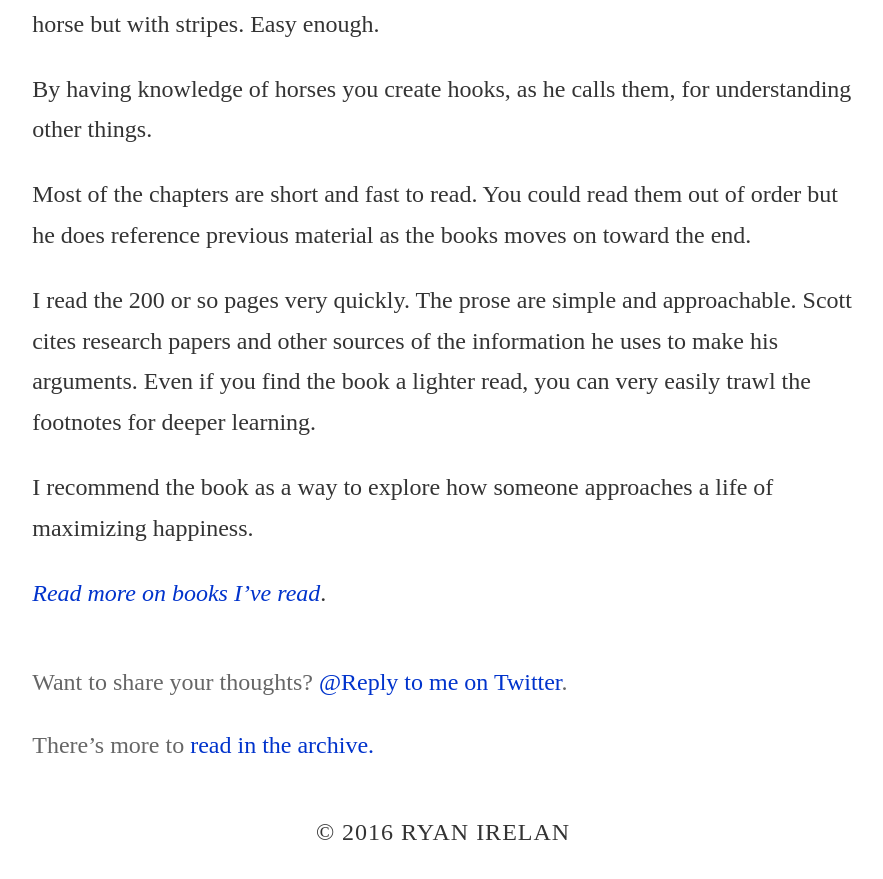
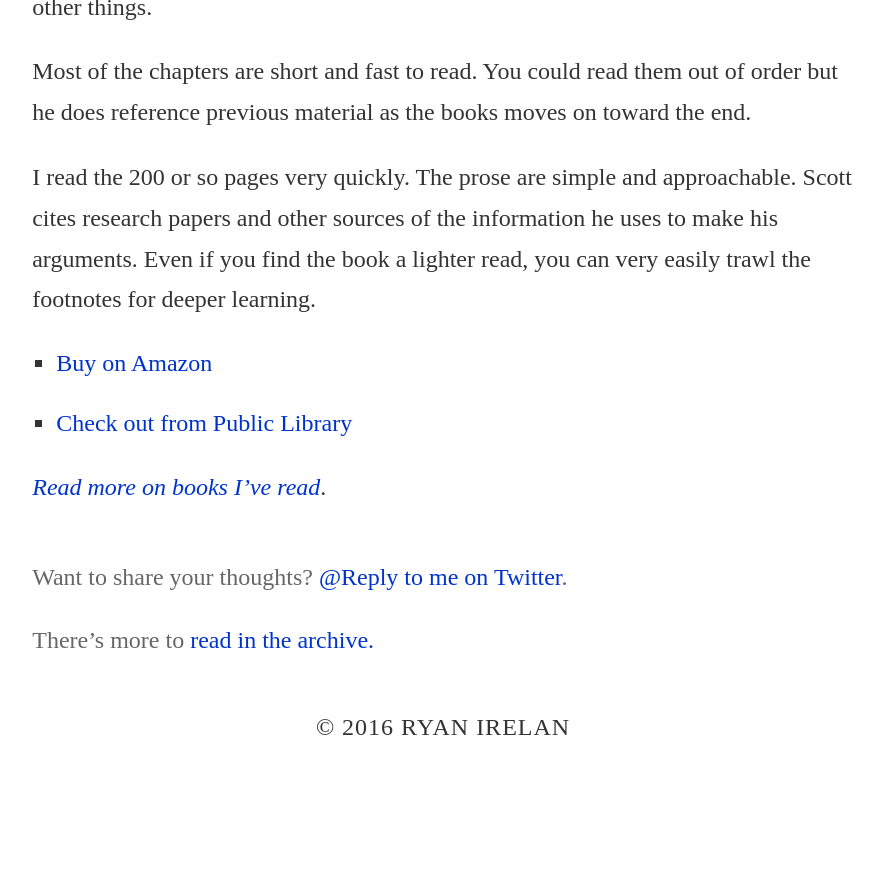
Before and after one commit to ryanirelan/ryanirelan.github.io, a Jekyll site: the page built from _posts/2016-02-28-how-to-fail-at-almost-everything-and-still-win-big.markdown, in a window 1280 px wide and 900 px high, scrolled down 2495 px. Shown: the top 879 px of the window, without its empty margins (197-1080 px from the left). Built offline with Jekyll 4.4.1, drawn with Linux system fonts in a browser that asks for light colours; nearby versions of some CDN libraries; some web fonts are replaced; after the commit the page ends 3289 px from its top, so only the background shows below that; some of the changed text lies outside the part shown.

Commit message:
updated book review

```diff
--- a/_posts/2016-02-28-how-to-fail-at-almost-everything-and-still-win-big.markdown
+++ b/_posts/2016-02-28-how-to-fail-at-almost-everything-and-still-win-big.markdown
@@ -36,6 +33,7 @@ Most of the chapters are short and fast to read. You could read them out of orde
 
 I read the 200 or so pages very quickly. The prose are simple and approachable. Scott cites research papers and other sources of the information he uses to make his arguments. Even if you find the book a lighter read, you can very easily trawl the footnotes for deeper learning.
 
-I recommend the book as a way to explore how someone approaches a life of maximizing happiness.
+* [Buy on Amazon](http://www.amazon.com/gp/product/1591847745/ref=as_li_qf_sp_asin_il_tl?ie=UTF8&camp=1789&creative=9325&creativeASIN=1591847745&linkCode=as2&tag=ryaire-20&linkId=MM23UQ3M6IDZZWUW)
+* [Check out from Public Library](http://www.worldcat.org/title/how-to-fail-at-almost-everything-and-still-win-big-kind-of-the-story-of-my-life/oclc/842209207&referer=brief_results)
 
 _[Read more on books I've read](/books)_.
```
Also changed, not shown: other parts of _posts/2016-02-28-how-to-fail-at-almost-everything-and-still-win-big.markdown (+0 -3 lines).
